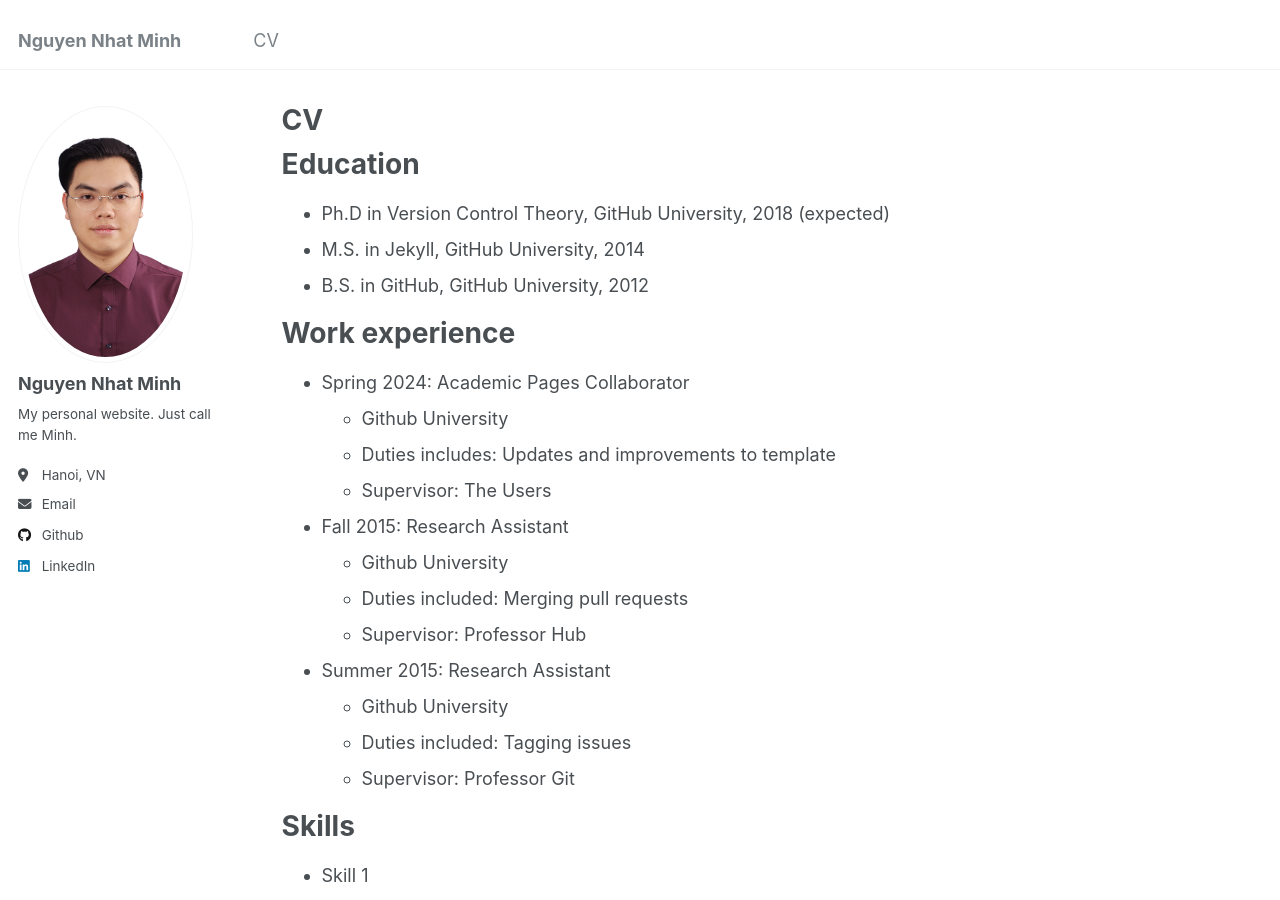
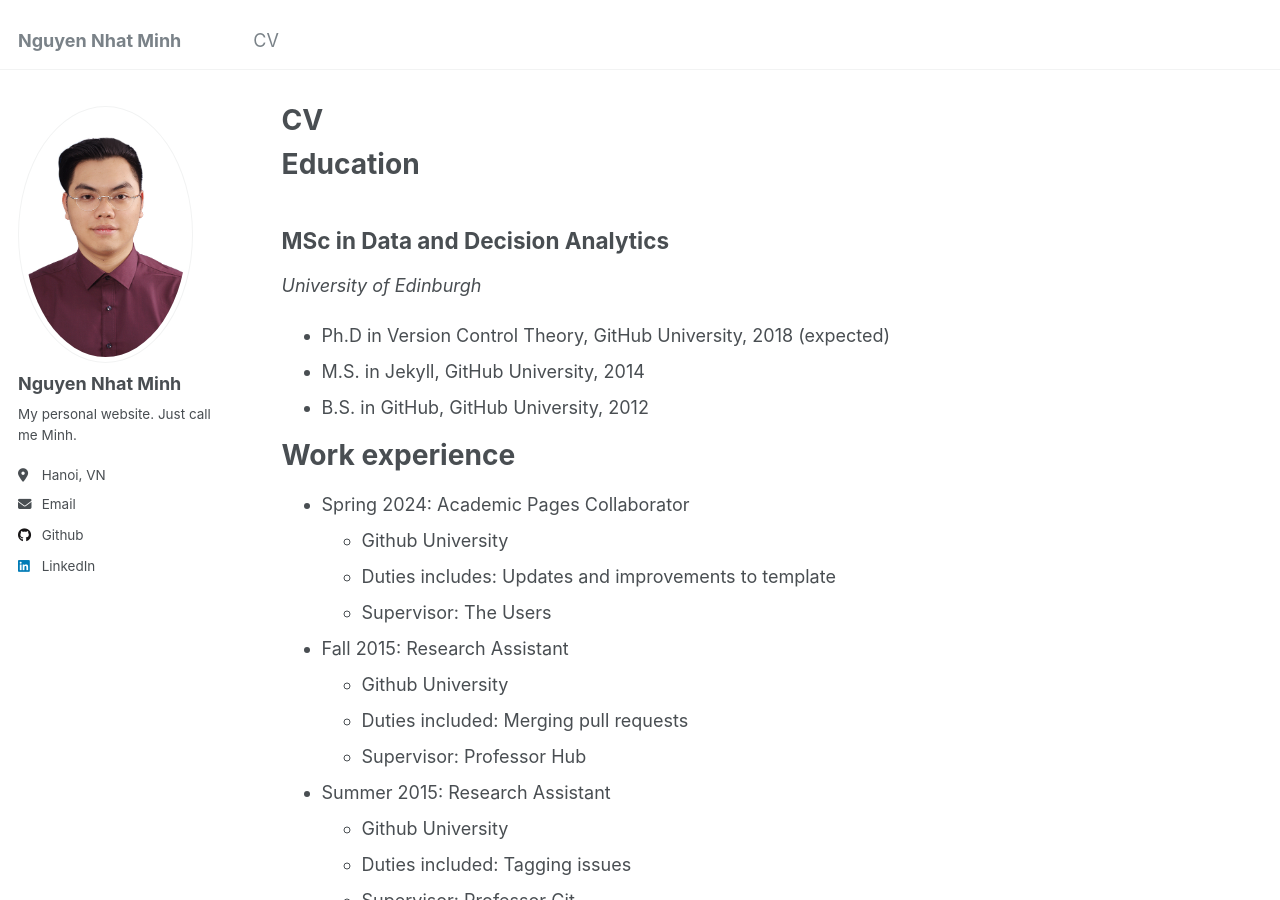
Before and after one commit to nguyen-nhat-minh/nguyen-nhat-minh.github.io, a Jekyll site: the page built from _pages/cv.md, in a window 1280 px wide and 900 px high. Built offline with Jekyll 4.4.1, drawn with Linux system fonts in a browser that asks for light colours.

Commit message:
Update cv.md

```diff
--- a/_pages/cv.md
+++ b/_pages/cv.md
@@ -9,14 +9,15 @@
 
 {% include base_path %}
 
-Education
-======
+# Education
+## MSc in Data and Decision Analytics
+*University of Edinburgh*
 * Ph.D in Version Control Theory, GitHub University, 2018 (expected)
 * M.S. in Jekyll, GitHub University, 2014
 * B.S. in GitHub, GitHub University, 2012
 
-Work experience
-======
+# Work experience
+
 * Spring 2024: Academic Pages Collaborator
   * Github University
   * Duties includes: Updates and improvements to template
```
